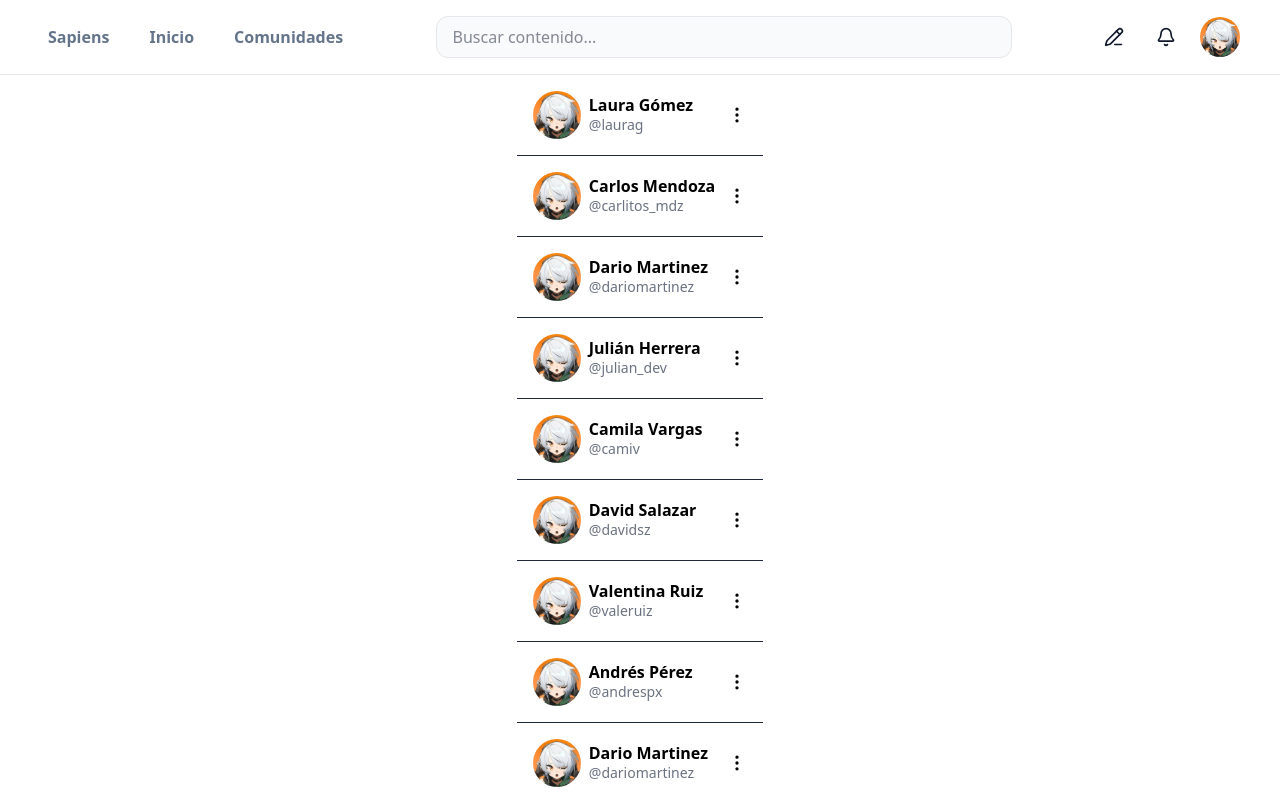
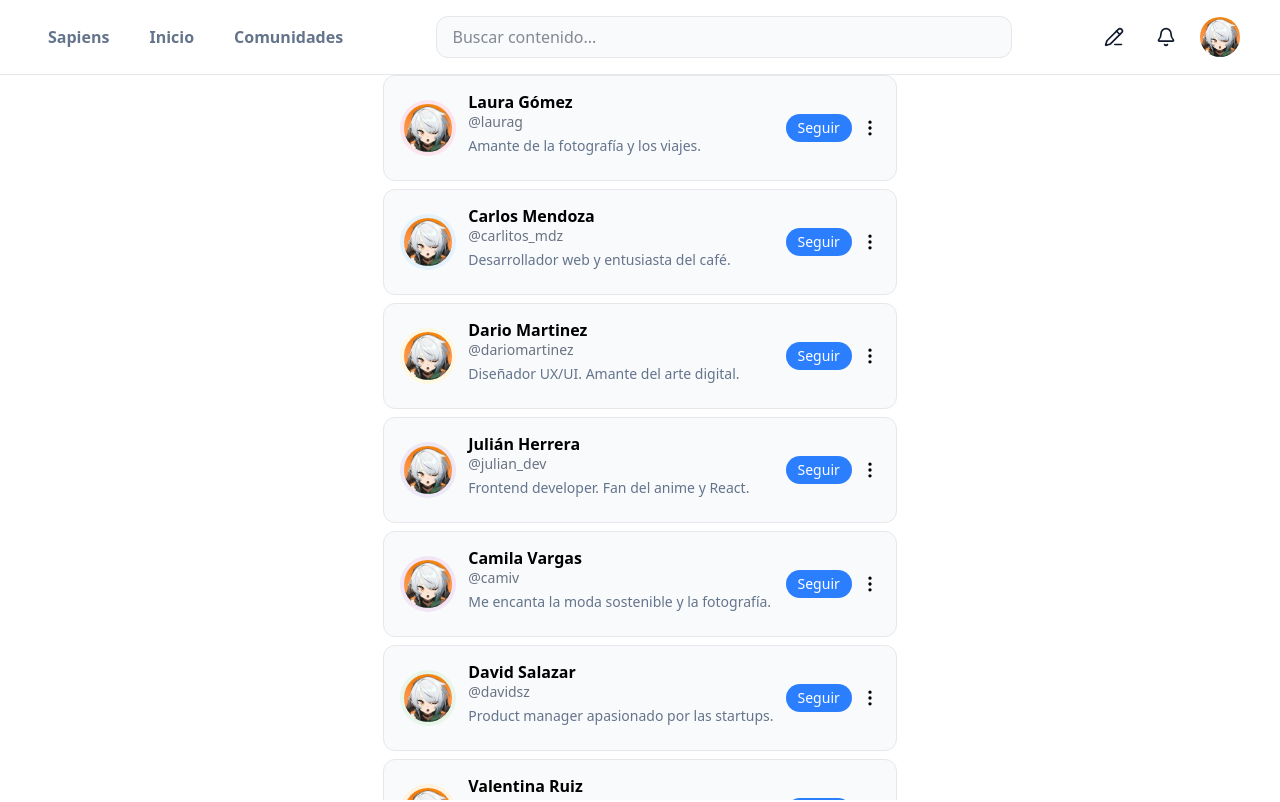
Before and after one commit to DaryZarefet/Sapiens, a React (Vite) app: page /perfil/seguidores in a window 1280 px wide. Shown: the top 802 px of the page. Built offline with nearby package versions, Linux system fonts and the light colour scheme; sample sign-in values are in the browser's storage.

Commit message:
Minor post updates and follow/unfollow adjustments

```diff
--- a/src/components/Cards/PostCard.tsx
+++ b/src/components/Cards/PostCard.tsx
@@ -4,8 +4,7 @@ import { useLocation, useNavigate } from "react-router-dom";
 import { useState } from "react";
 import { Stats } from "../Post/Stats";
 import { Avatar } from "../Avatar";
-import { Dialog } from "@/shared/dialog/Dialog";
-import { ButtonAction } from "@/shared/ui/ButtonAction";
+import { ConfirmDelete } from "../Notifications/ConfirmDelete";
 
 //INTERFACES
 import type { Post } from "@/types/types";
@@ -55,7 +54,7 @@ export const PostCard = ({
 
   // En /perfil/publicaciones añadimos Editar y Eliminar.
   // En otras rutas solo mostramos las opciones base (Guardar, Compartir).
-  let options: Option[] = [...baseOptions];
+  const options: Option[] = [...baseOptions];
   if (pathname === "/perfil/publicaciones") {
     options.push({ id: 3, label: "Editar publicación", Icon: Edit });
     options.push({ id: 4, label: "Eliminar publicación", Icon: Trash });
@@ -110,33 +109,18 @@ export const PostCard = ({
         </div>
 
         <MoreOptions options={options} onSelect={handleSelect} />
-        <Dialog
-          title="Confirmar eliminación"
-          open={showConfirm}
-          onClose={() => setShowConfirm(false)}>
-          <div className="flex flex-col gap-4">
-            <p>¿Estás seguro de que quieres eliminar esta publicación?</p>
-
-            <div className="flex justify-end gap-2">
-              <ButtonAction
-                type="button"
-                className="px-4 py-2"
-                onClick={() => setShowConfirm(false)}>
-                Cancelar
-              </ButtonAction>
-
-              <ButtonAction
-                type="button"
-                className="px-4 py-2"
-                onClick={() => {
-                  if (onDelete) onDelete(id as number);
-                  setShowConfirm(false);
-                }}>
-                Aceptar
-              </ButtonAction>
-            </div>
-          </div>
-        </Dialog>
+        <ConfirmDelete
+          isOpen={showConfirm}
+          onClose={() => setShowConfirm(false)}
+          onConfirm={() => {
+            if (onDelete) onDelete(id as number);
+            setShowConfirm(false);
+          }}
+          title="¿Eliminar publicación?"
+          message={
+            "Esta acción no se puede deshacer. Tu publicación será borrada permanentemente."
+          }
+        />
       </div>
 
       {/* BODY (clicable) */}
--- a/src/components/Post/MoreOptions.tsx
+++ b/src/components/Post/MoreOptions.tsx
@@ -24,10 +24,20 @@ export function MoreOptions({
 
   useEffect(() => {
     if (open) {
-      const prev = document.body.style.overflow;
+      const prevOverflow = document.body.style.overflow;
+      const prevPaddingRight = document.body.style.paddingRight;
+
+      const scrollbarWidth =
+        window.innerWidth - document.documentElement.clientWidth;
+      if (scrollbarWidth > 0) {
+        document.body.style.paddingRight = `${scrollbarWidth}px`;
+      }
+
       document.body.style.overflow = "hidden";
+
       return () => {
-        document.body.style.overflow = prev;
+        document.body.style.overflow = prevOverflow;
+        document.body.style.paddingRight = prevPaddingRight || "";
       };
     }
   }, [open]);
@@ -103,8 +113,7 @@ export function MoreOptions({
         aria-label="Opciones"
         className={`fixed left-0 right-0 bottom-0 z-70 transform transition-transform ${
           open ? "translate-y-0" : "translate-y-full"
-        } `}
-      >
+        } `}>
         <div className="max-w-3xl mx-auto">
           <div className="rounded-t-xl bg-surface shadow-lg overflow-hidden">
             {/* Handle */}
@@ -130,8 +139,7 @@ export function MoreOptions({
                   }}
                   onClick={() => handleSelect(opt)}
                   onKeyDown={(e) => handleOptionKey(e, idx)}
-                  className="w-full text-left px-4 py-3 flex items-center gap-3  focus:outline-none"
-                >
+                  className="w-full text-left px-4 py-3 flex items-center gap-3  focus:outline-none">
                   {opt.Icon ? <opt.Icon className="w-5 h-5 " /> : null}
                   <div className="flex-1">
                     <div className="text-sm">{opt.label}</div>
@@ -144,8 +152,7 @@ export function MoreOptions({
               <ButtonAction
                 type="button"
                 onClick={close}
-                className="w-full text-center  px-4 py-2 rounded-lg font-medium focus:outline-none"
-              >
+                className="w-full text-center  px-4 py-2 rounded-lg font-medium focus:outline-none">
                 Cerrar
               </ButtonAction>
             </div>
@@ -162,8 +169,7 @@ export function MoreOptions({
         onClick={openSheet}
         className="inline-flex items-center gap-2 rounded-md text-textprimary focus:outline-none focus:ring-0"
         aria-expanded={open}
-        aria-controls="bottom-sheet"
-      >
+        aria-controls="bottom-sheet">
         <MoreVertical size={20} />
       </button>
 
--- a/src/components/ProfileUser/FollowersList.tsx
+++ b/src/components/ProfileUser/FollowersList.tsx
@@ -1,10 +1,12 @@
 import { ListUser } from "./ListUser";
-import { userlist } from "@/mock/mockusers";
+import { useFollowStore } from "@/mock/useFollowStore";
 
 const FollowersList = () => {
+  const followers = useFollowStore((s) => s.followers);
+
   return (
     <div className="flex flex-col">
-      <ListUser listuser={userlist} />
+      <ListUser listuser={followers} />
     </div>
   );
 };
--- a/src/components/ProfileUser/FollowingList.tsx
+++ b/src/components/ProfileUser/FollowingList.tsx
@@ -1,10 +1,12 @@
 import { ListUser } from "./ListUser";
-import { userlist } from "@/mock/mockusers";
+import { useFollowStore } from "@/mock/useFollowStore";
 
 const FollowingList = () => {
+  const following = useFollowStore((s) => s.following);
+
   return (
     <div className="flex flex-col">
-      <ListUser listuser={userlist} />
+      <ListUser listuser={following} />
     </div>
   );
 };
--- a/src/components/ProfileUser/ListUser.tsx
+++ b/src/components/ProfileUser/ListUser.tsx
@@ -2,13 +2,26 @@ import type { User } from "@/types/types";
 import type { Option } from "@/types/types";
 import { useLocation } from "react-router-dom";
 import { MoreOptions } from "../Post/MoreOptions";
+import { ButtonAction } from "@/shared/ui/ButtonAction";
+import { useFollowStore } from "@/mock/useFollowStore";
 
 //ICONS
-import { MessageSquare, User as UserIcon, UserX, Flag, UserMinus, UserPlus } from "lucide-react";
+import {
+  MessageSquare,
+  User as UserIcon,
+  UserX,
+  Flag,
+  UserMinus,
+  UserPlus,
+} from "lucide-react";
 import { Avatar } from "../Avatar";
 
 export const ListUser = ({ listuser }: { listuser: User[] }) => {
   const { pathname } = useLocation();
+
+  const follow = useFollowStore((s) => s.follow);
+  const unfollow = useFollowStore((s) => s.unfollow);
+  const isFollowing = useFollowStore((s) => s.isFollowing);
 
   const handleSelect = (option: Option) => {
     console.log(option);
@@ -32,19 +45,31 @@ export const ListUser = ({ listuser }: { listuser: User[] }) => {
   }
 
   return (
-    <div className="flex flex-col">
+    <div className="flex flex-col gap-2">
       {listuser.map((user, id) => {
-        const { name, username, role } = user;
+        const { name, username, role, note, background } = user;
 
         return (
-          <div className="flex items-center justify-between gap-3 p-4 border-b border-gray-800" key={id}>
-            <div className="flex items-center gap-2">
-              <Avatar user={user} size={12} />
+          <div
+            className="flex items-center justify-between gap-3 p-4 rounded-xl bg-surface-2 border border-default hover:shadow-md transition-shadow"
+            key={id}>
+            <div className="flex items-center gap-3">
+              <div
+                className="rounded-full p-1"
+                style={{ background: background ?? "transparent" }}>
+                <Avatar user={user} size={12} />
+              </div>
 
-              <div className="flex flex-col leading-tight">
+              <div className="flex flex-col leading-tight text-left">
                 <h3 className="font-bold text-textprimary">{name}</h3>
-                {username && <p className="text-sm text-gray-500">@{username}</p>}
-                <div className="flex items-center gap-2 text-xs text-gray-400">
+                {username && (
+                  <p className="text-sm text-gray-500">@{username}</p>
+                )}
+                {note && (
+                  <p className="text-sm text-muted mt-1 max-w-md">{note}</p>
+                )}
+
+                <div className="flex items-center gap-2 text-xs text-gray-400 mt-2">
                   {role && (
                     <>
                       <div className="bg-gray-400 rounded-full h-1 w-1" />
@@ -55,7 +80,26 @@ export const ListUser = ({ listuser }: { listuser: User[] }) => {
               </div>
             </div>
 
-            <MoreOptions options={options} onSelect={handleSelect} />
+            <div className="flex items-center gap-2">
+              {pathname === "/perfil/siguiendo" ? (
+                <ButtonAction
+                  type="button"
+                  color="danger"
+                  className="px-3 py-1 rounded-full text-sm"
+                  onClick={() => unfollow(user.id)}>
+                  Dejar de seguir
+                </ButtonAction>
+              ) : (
+                <ButtonAction
+                  type="button"
+                  className="px-3 py-1 rounded-full text-sm"
+                  onClick={() => follow(user.id)}>
+                  {isFollowing(user.id) ? "Siguiendo" : "Seguir"}
+                </ButtonAction>
+              )}
+
+              <MoreOptions options={options} onSelect={handleSelect} />
+            </div>
           </div>
         );
       })}
--- /dev/null
+++ b/src/mock/useFollowStore.ts
@@ -0,0 +1,29 @@
+import { create } from "zustand";
+import type { User } from "@/types/types";
+import { userlist } from "@/mock/mockusers";
+
+type FollowState = {
+  followers: User[];
+  following: User[];
+  follow: (id: number) => void;
+  unfollow: (id: number) => void;
+  isFollowing: (id: number) => boolean;
+};
+
+export const useFollowStore = create<FollowState>((set, get) => ({
+  followers: [...userlist],
+  following: [],
+  follow: (id: number) => {
+    const exists = get().following.find((u) => u.id === id);
+    if (exists) return;
+    const user = get().followers.find((u) => u.id === id) || userlist.find((u) => u.id === id);
+    if (!user) return;
+    set((s) => ({ following: [user, ...s.following] }));
+  },
+  unfollow: (id: number) => {
+    set((s) => ({ following: s.following.filter((u) => u.id !== id) }));
+  },
+  isFollowing: (id: number) => {
+    return get().following.some((u) => u.id === id);
+  },
+}));
--- a/tsconfig.app.json
+++ b/tsconfig.app.json
@@ -5,6 +5,8 @@
     "paths": {
       "@/*": ["./src/*"]
     },
+
+    "ignoreDeprecations": "6.0",
 
     "tsBuildInfoFile": "./node_modules/.tmp/tsconfig.app.tsbuildinfo",
     "target": "ES2022",
```
Also changed, not shown: src/components/Notifications/ConfirmDelete.tsx (+11 -14 lines), src/components/ProfileUser/Profile.tsx (+7 -14 lines).
